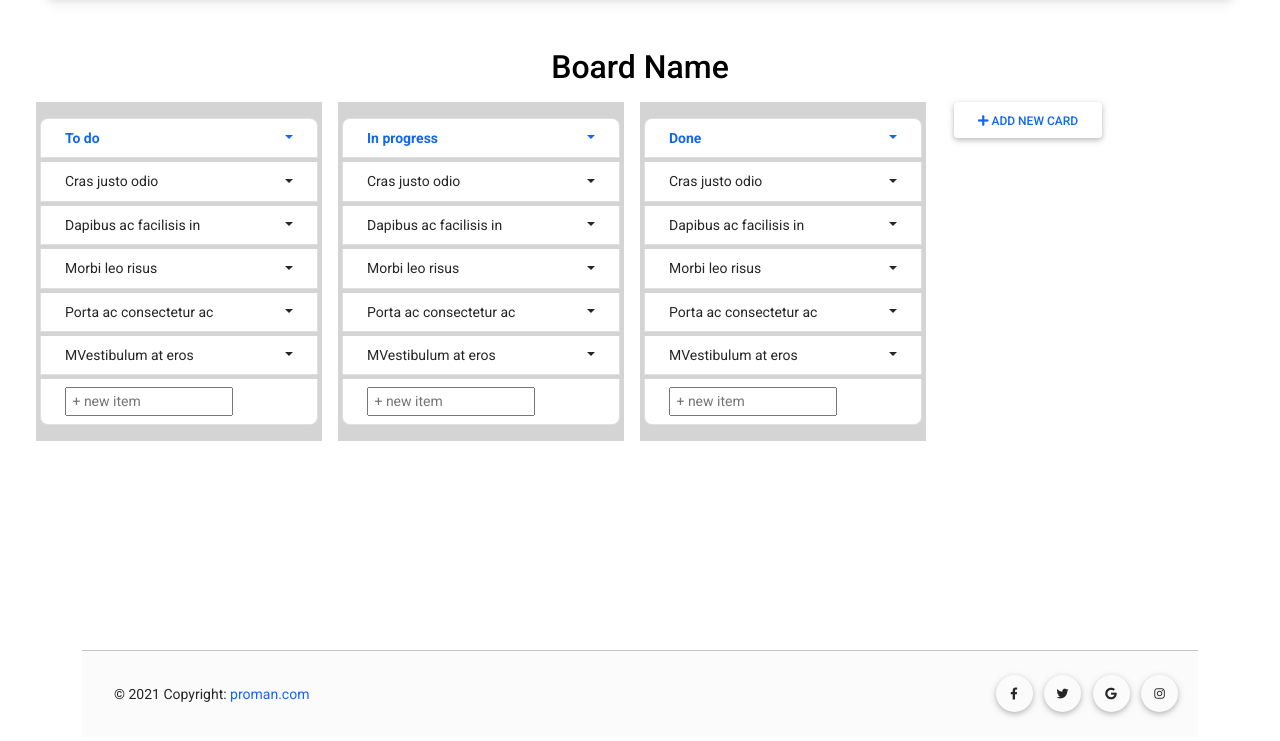
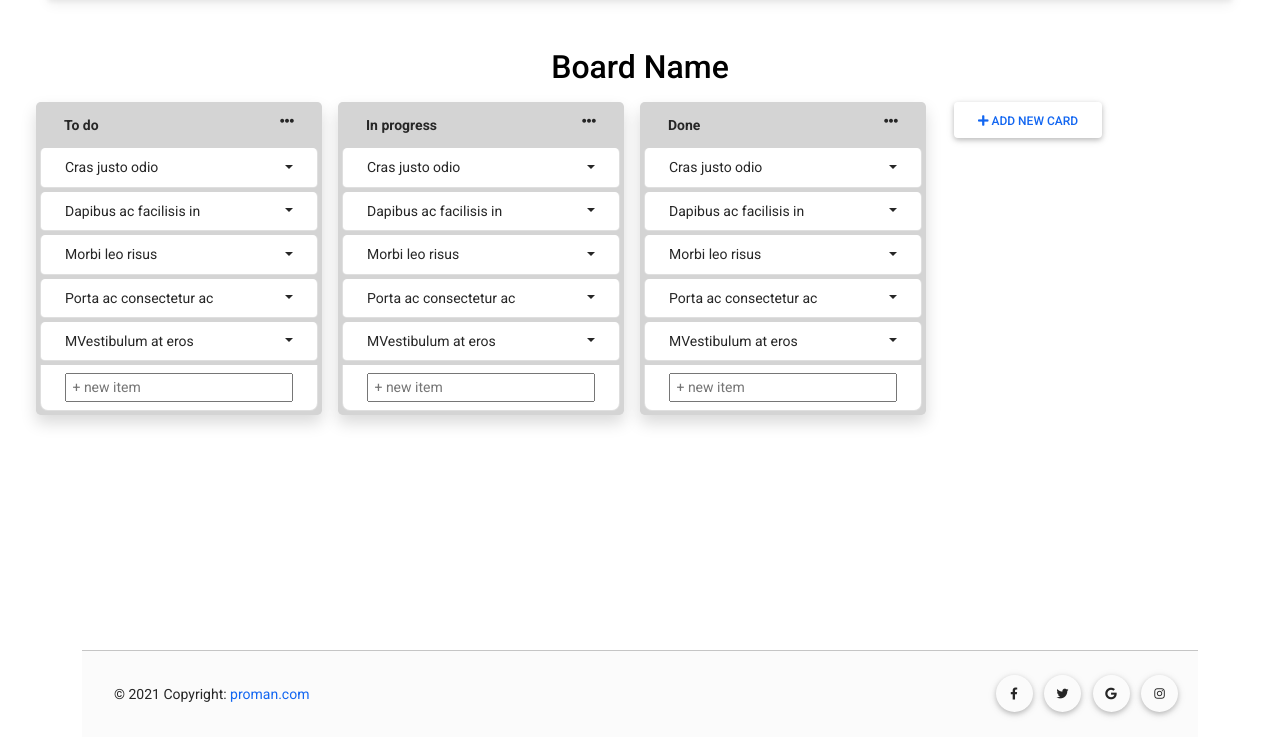
Before and after one commit to luqkrzy/proman, a Flask app: page /boards in a window 1280 px wide. Shown: the part 59-800 px from the top of the page. Run offline with Flask 2, Linux system fonts and the light colour scheme; parts of the project's set-up code (start-up, migrations or seed data) failed here and were passed over; some libraries are stand-ins or nearby versions.

Commit message:
Enhance cards layout design

```diff
--- a/ProMan/templates/board-option.html
+++ b/ProMan/templates/board-option.html
@@ -5,45 +5,45 @@
 	<h2 class="text-center mb-3">Board Name</h2>
 	{#	<div class="container">#}
 	<div class="row">
-		<div class="col-md py-3 px-1 alert-dark me-3 mb-3"><!-- start card  -->
+		<div class="col-md shadow  rounded-3 p-1 alert-dark me-3 mb-3"><!-- start card  -->
 			<div class="col-md">
-				<div class="list-group">
-					<div edit="true" class="edit text-primary list-group-item d-flex justify-content-between fw-bold mb-1">
-						To do<span class="dropdown-toggle" data-mdb-toggle="dropdown"></span>
+				<div class="list-group ">
+					<div edit="true" class="bg-transparent border-0 edit list-group-item d-flex justify-content-between fw-bold mb-1">
+						To do<i class="fas fa-ellipsis-h" data-mdb-toggle="dropdown"></i>
 						<div class="dropdown-menu">
 							<span class="dropdown-item">Edit</span>
 							<span class="dropdown-item">Delete</span>
 						</div>
 					</div>
-					<div edit="true" class="edit list-group-item list-group-item-action d-flex justify-content-between mb-1">
+					<div edit="true" class="edit rounded-3 list-group-item list-group-item-action d-flex justify-content-between mb-1">
 						Cras justo odio<span class="dropdown-toggle" data-mdb-toggle="dropdown" id="dropDownCardItem-1"></span>
 						<div class="dropdown-menu" aria-labelledby="dropDownCardTitle-1">
 							<span class="dropdown-item">Edit</span>
 							<span class="dropdown-item">Delete</span>
 						</div>
 					</div>
-					<div edit="true" class="edit list-group-item list-group-item-action d-flex justify-content-between mb-1">
+					<div edit="true" class="edit rounded-3 list-group-item list-group-item-action d-flex justify-content-between mb-1">
 						Dapibus ac facilisis in<span class="dropdown-toggle" data-mdb-toggle="dropdown" id="dropDownCardItem-1"></span>
 						<div class="dropdown-menu" aria-labelledby="dropDownCardTitle-1">
 							<span class="dropdown-item">Edit</span>
 							<span class="dropdown-item">Delete</span>
 						</div>
 					</div>
-					<div edit="true" class="edit list-group-item list-group-item-action d-flex justify-content-between mb-1">
+					<div edit="true" class="edit rounded-3 list-group-item list-group-item-action d-flex justify-content-between mb-1">
 						Morbi leo risus<span class="dropdown-toggle" data-mdb-toggle="dropdown" id="dropDownCardItem-1"></span>
 						<div class="dropdown-menu" aria-labelledby="dropDownCardTitle-1">
 							<span class="dropdown-item">Edit</span>
 							<span class="dropdown-item">Delete</span>
 						</div>
 					</div>
-					<div edit="true" class="edit list-group-item list-group-item-action d-flex justify-content-between mb-1">
+					<div edit="true" class="edit rounded-3 list-group-item list-group-item-action d-flex justify-content-between mb-1">
 						Porta ac consectetur ac<span class="dropdown-toggle" data-mdb-toggle="dropdown" id="dropDownCardItem-1"></span>
 						<div class="dropdown-menu" aria-labelledby="dropDownCardTitle-1">
 							<span class="dropdown-item">Edit</span>
 							<span class="dropdown-item">Delete</span>
 						</div>
 					</div>
-					<div edit="true" class="edit list-group-item list-group-item-action d-flex justify-content-between mb-1">
+					<div edit="true" class="edit rounded-3 list-group-item list-group-item-action d-flex justify-content-between mb-1">
 						MVestibulum at eros<span class="dropdown-toggle" data-mdb-toggle="dropdown"></span>
 						<div class="dropdown-menu">
 							<span class="dropdown-item">Edit</span>
@@ -51,50 +51,50 @@
 						</div>
 					</div>
 					<div class="list-group-item list-group-item-action d-flex justify-content-between">
-						<input type="text" placeholder=" + new item"></div>
+						<input type="text" class='w-100' placeholder=" + new item"></div>
 				</div>
 			</div>
 		</div><!-- end of card  -->
 
-		<div class="col-md py-3 px-1 alert-dark me-3 mb-3"><!-- start card  -->
+		<div class="col-md shadow  rounded-3 p-1 alert-dark me-3 mb-3"><!-- start card  -->
 			<div class="col-md">
-				<div class="list-group">
-					<div edit="true" class="edit text-primary list-group-item d-flex justify-content-between fw-bold mb-1">
-						In progress<span class="dropdown-toggle" data-mdb-toggle="dropdown"></span>
+				<div class="list-group ">
+					<div edit="true" class="bg-transparent border-0 edit list-group-item d-flex justify-content-between fw-bold mb-1">
+						In progress<i class="fas fa-ellipsis-h" data-mdb-toggle="dropdown"></i>
 						<div class="dropdown-menu">
 							<span class="dropdown-item">Edit</span>
 							<span class="dropdown-item">Delete</span>
 						</div>
 					</div>
-					<div edit="true" class="edit list-group-item list-group-item-action d-flex justify-content-between mb-1">
+					<div edit="true" class="edit rounded-3 list-group-item list-group-item-action d-flex justify-content-between mb-1">
 						Cras justo odio<span class="dropdown-toggle" data-mdb-toggle="dropdown" id="dropDownCardItem-1"></span>
 						<div class="dropdown-menu" aria-labelledby="dropDownCardTitle-1">
 							<span class="dropdown-item">Edit</span>
 							<span class="dropdown-item">Delete</span>
 						</div>
 					</div>
-					<div edit="true" class="edit list-group-item list-group-item-action d-flex justify-content-between mb-1">
+					<div edit="true" class="edit rounded-3 list-group-item list-group-item-action d-flex justify-content-between mb-1">
 						Dapibus ac facilisis in<span class="dropdown-toggle" data-mdb-toggle="dropdown" id="dropDownCardItem-1"></span>
 						<div class="dropdown-menu" aria-labelledby="dropDownCardTitle-1">
 							<span class="dropdown-item">Edit</span>
 							<span class="dropdown-item">Delete</span>
 						</div>
 					</div>
-					<div edit="true" class="edit list-group-item list-group-item-action d-flex justify-content-between mb-1">
+					<div edit="true" class="edit rounded-3 list-group-item list-group-item-action d-flex justify-content-between mb-1">
 						Morbi leo risus<span class="dropdown-toggle" data-mdb-toggle="dropdown" id="dropDownCardItem-1"></span>
 						<div class="dropdown-menu" aria-labelledby="dropDownCardTitle-1">
 							<span class="dropdown-item">Edit</span>
 							<span class="dropdown-item">Delete</span>
 						</div>
 					</div>
-					<div edit="true" class="edit list-group-item list-group-item-action d-flex justify-content-between mb-1">
+					<div edit="true" class="edit rounded-3 list-group-item list-group-item-action d-flex justify-content-between mb-1">
 						Porta ac consectetur ac<span class="dropdown-toggle" data-mdb-toggle="dropdown" id="dropDownCardItem-1"></span>
 						<div class="dropdown-menu" aria-labelledby="dropDownCardTitle-1">
 							<span class="dropdown-item">Edit</span>
 							<span class="dropdown-item">Delete</span>
 						</div>
 					</div>
-					<div edit="true" class="edit list-group-item list-group-item-action d-flex justify-content-between mb-1">
+					<div edit="true" class="edit rounded-3 list-group-item list-group-item-action d-flex justify-content-between mb-1">
 						MVestibulum at eros<span class="dropdown-toggle" data-mdb-toggle="dropdown"></span>
 						<div class="dropdown-menu">
 							<span class="dropdown-item">Edit</span>
@@ -102,49 +102,50 @@
 						</div>
 					</div>
 					<div class="list-group-item list-group-item-action d-flex justify-content-between">
-						<input type="text" placeholder=" + new item"></div>
+						<input type="text" class='w-100' placeholder=" + new item"></div>
 				</div>
 			</div>
 		</div><!-- end of card  -->
-		<div class="col-md py-3 px-1 alert-dark me-3 mb-3"><!-- start card  -->
+
+		<div class="col-md shadow  rounded-3 p-1 alert-dark me-3 mb-3"><!-- start card  -->
 			<div class="col-md">
-				<div class="list-group">
-					<div edit="true" class="edit text-primary list-group-item d-flex justify-content-between fw-bold mb-1">
-						Done<span class="dropdown-toggle" data-mdb-toggle="dropdown"></span>
+				<div class="list-group ">
+					<div edit="true" class="bg-transparent border-0 edit list-group-item d-flex justify-content-between fw-bold mb-1">
+						Done<i class="fas fa-ellipsis-h" data-mdb-toggle="dropdown"></i>
 						<div class="dropdown-menu">
 							<span class="dropdown-item">Edit</span>
 							<span class="dropdown-item">Delete</span>
 						</div>
 					</div>
-					<div edit="true" class="edit list-group-item list-group-item-action d-flex justify-content-between mb-1">
+					<div edit="true" class="edit rounded-3 list-group-item list-group-item-action d-flex justify-content-between mb-1">
 						Cras justo odio<span class="dropdown-toggle" data-mdb-toggle="dropdown" id="dropDownCardItem-1"></span>
 						<div class="dropdown-menu" aria-labelledby="dropDownCardTitle-1">
 							<span class="dropdown-item">Edit</span>
 							<span class="dropdown-item">Delete</span>
 						</div>
 					</div>
-					<div edit="true" class="edit list-group-item list-group-item-action d-flex justify-content-between mb-1">
+					<div edit="true" class="edit rounded-3 list-group-item list-group-item-action d-flex justify-content-between mb-1">
 						Dapibus ac facilisis in<span class="dropdown-toggle" data-mdb-toggle="dropdown" id="dropDownCardItem-1"></span>
 						<div class="dropdown-menu" aria-labelledby="dropDownCardTitle-1">
 							<span class="dropdown-item">Edit</span>
 							<span class="dropdown-item">Delete</span>
 						</div>
 					</div>
-					<div edit="true" class="edit list-group-item list-group-item-action d-flex justify-content-between mb-1">
+					<div edit="true" class="edit rounded-3 list-group-item list-group-item-action d-flex justify-content-between mb-1">
 						Morbi leo risus<span class="dropdown-toggle" data-mdb-toggle="dropdown" id="dropDownCardItem-1"></span>
 						<div class="dropdown-menu" aria-labelledby="dropDownCardTitle-1">
 							<span class="dropdown-item">Edit</span>
 							<span class="dropdown-item">Delete</span>
 						</div>
 					</div>
-					<div edit="true" class="edit list-group-item list-group-item-action d-flex justify-content-between mb-1">
+					<div edit="true" class="edit rounded-3 list-group-item list-group-item-action d-flex justify-content-between mb-1">
 						Porta ac consectetur ac<span class="dropdown-toggle" data-mdb-toggle="dropdown" id="dropDownCardItem-1"></span>
 						<div class="dropdown-menu" aria-labelledby="dropDownCardTitle-1">
 							<span class="dropdown-item">Edit</span>
 							<span class="dropdown-item">Delete</span>
 						</div>
 					</div>
-					<div edit="true" class="edit list-group-item list-group-item-action d-flex justify-content-between mb-1">
+					<div edit="true" class="edit rounded-3 list-group-item list-group-item-action d-flex justify-content-between mb-1">
 						MVestibulum at eros<span class="dropdown-toggle" data-mdb-toggle="dropdown"></span>
 						<div class="dropdown-menu">
 							<span class="dropdown-item">Edit</span>
@@ -152,14 +153,14 @@
 						</div>
 					</div>
 					<div class="list-group-item list-group-item-action d-flex justify-content-between">
-						<input type="text" maxlength="40" placeholder=" + new item"></div>
+						<input type="text" class='w-100' placeholder=" + new item"></div>
 				</div>
 			</div>
 		</div><!-- end of card  -->
 
 
 		<div class="col-md"><!-- start new card  -->
-					<span class="text-primary btn" href="#"><i class="fas fa-plus"></i> Add new card</span>
+			<span class="text-primary btn" href="#"><i class="fas fa-plus"></i> Add new card</span>
 		</div><!-- end of new card  -->
 
 	</div>
@@ -183,13 +184,24 @@
 		document.addEventListener('dblclick', (event) => {
 
 			let target = event.target;
+			const isClickInside = target.contains(event.target);
+
 
 			if (target.getAttribute('edit') === "true") {
-				console.log(target.innerText);
+				target.innerHTML = `<input type="text" placeholder=${target.innerText}>`;
 
-				target.innerHTML = `<input type="text" placeholder=${target.innerText}>`
+				document.addEventListener('click', (secondEvent) => {
+
+					if (secondEvent.target === target) {
+						console.log('to samo')
+					} else {
+						console.log('otuside', target.value)
+
+					}
+
+				})
+
 			}
-
 		})
 
 
```
